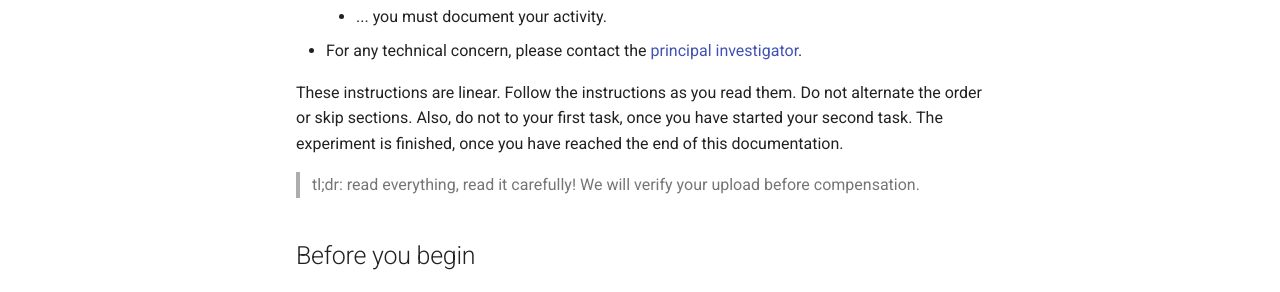
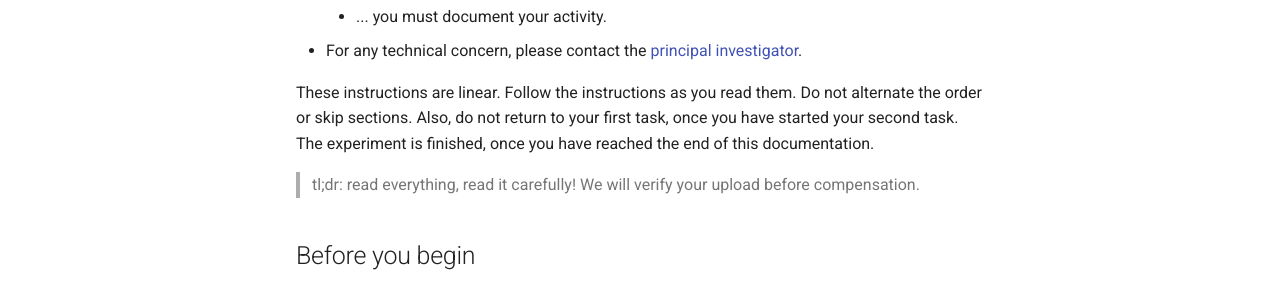
Before and after one commit to m5c/RestifyParticipantInstructions, an MkDocs documentation site: the page built from docs/index.md, in a window 1280 px wide and 900 px high. Shown: the part 428-720 px from the top of the window. Built offline with MkDocs 1.6.1 and Material for MkDocs 9.7.7, drawn with Linux system fonts in a browser that asks for light colours.

```diff
--- a/docs/index.md
+++ b/docs/index.md
@@ -11,7 +11,7 @@ Welcome to the the *RESTify Experiment*.
  * For any technical concern, please contact the [principal investigator](mailto:maximilian.schiedermeier@mcgill.ca).
 
 
-These instructions are linear. Follow the instructions as you read them. Do not alternate the order or skip sections. Also, do not to your first task, once you have started your second task. The experiment is finished, once you have reached the end of this documentation.
+These instructions are linear. Follow the instructions as you read them. Do not alternate the order or skip sections. Also, do not return to your first task, once you have started your second task. The experiment is finished, once you have reached the end of this documentation.
 
  > tl;dr: read everything, read it carefully! We will verify your upload before compensation.
 
--- a/mkdocs.yml
+++ b/mkdocs.yml
@@ -15,5 +15,11 @@ theme:
 extra_css:
     - stylesheets/extra.css
 markdown_extensions:
+    - tables
     - pymdownx.tabbed:
         alternate_style: true
+    - pymdownx.highlight:
+        anchor_linenums: true
+    - pymdownx.inlinehilite
+    - pymdownx.snippets
+    - pymdownx.superfences
```
Also changed, not shown: docs/preliminaries-start.md (+1 -1 lines), docs/preliminaries.md (+1 -1 lines).
